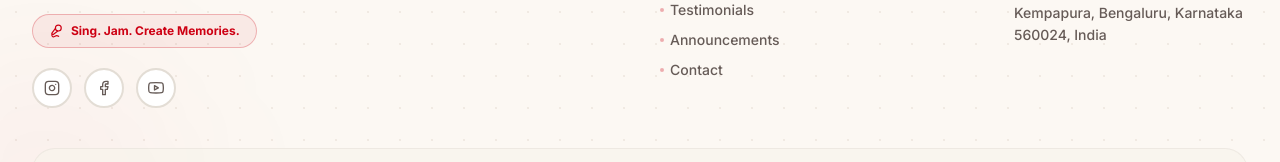
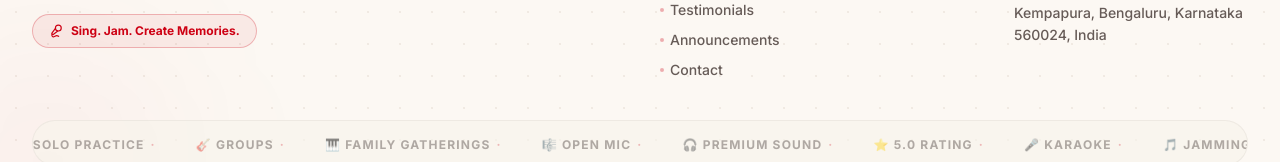
Before and after one commit to Omm28/Surabhi-Karaoke, a Next.js app: page / in a window 1280 px wide. Shown: the part 7140-7302 px from the top of the page. Built offline with nearby package versions, Linux system fonts and the light colour scheme.

Commit message:
feat: remove social media icons from footer

```diff
--- a/components/sections/footer.tsx
+++ b/components/sections/footer.tsx
@@ -1,7 +1,7 @@
 import Link from "next/link"
 import { Music2, Phone, MapPin, Mic2 } from "lucide-react"
 import { navLinks, site } from "@/lib/site"
-import { InstagramIcon, FacebookIcon, YoutubeIcon } from "@/components/icons/social"
+
 
 const marqueeItems = [
   "🎤 Karaoke", "🎵 Jamming", "🎶 Solo Practice", "🎸 Groups",
@@ -49,22 +49,7 @@ export function Footer() {
               <span className="text-xs font-bold text-burgundy">Sing. Jam. Create Memories.</span>
             </div>
 
-            <div className="mt-5 flex gap-3">
-              {[
-                { icon: InstagramIcon, label: "Instagram" },
-                { icon: FacebookIcon, label: "Facebook" },
-                { icon: YoutubeIcon, label: "YouTube" },
-              ].map((s) => (
-                <Link
-                  key={s.label}
-                  href="#"
-                  aria-label={s.label}
-                  className="flex size-10 items-center justify-center rounded-full border-2 border-border bg-card text-muted-foreground transition-all duration-200 hover:border-burgundy hover:bg-burgundy hover:text-white hover:scale-110 hover:-translate-y-0.5 active:scale-95"
-                >
-                  <s.icon className="size-4" />
-                </Link>
-              ))}
-            </div>
+
           </div>
 
           {/* Nav links */}
```
